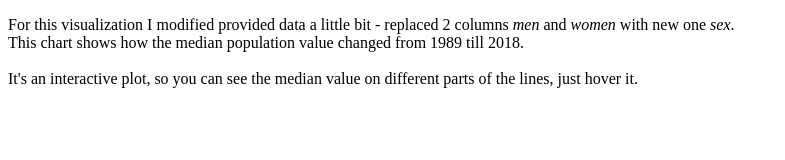
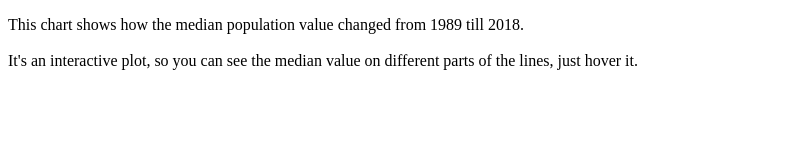
Before and after one commit to OlyaKorabliova/population_in_Ukraine, a plain HTML site: page index.html in a window 1280 px wide. Shown: the whole page, without its empty margins (0-785 px from the left). Drawn offline with Linux system fonts and the light colour scheme; a script that the page names is missing.

Commit message:
Updated text

```diff
--- a/index.html
+++ b/index.html
@@ -14,8 +14,6 @@
 <div>
     <div id="viz"></div>
     <p>
-        For this visualization I modified provided data a little bit - replaced 2 columns
-        <i>men</i> and <i>women</i> with new one <i>sex</i>.<br>
         This chart shows how the median population value changed from 1989 till 2018.<br>
         <br>
         It's an interactive plot, so you can see the median value on different parts of the lines, just hover it.
```
